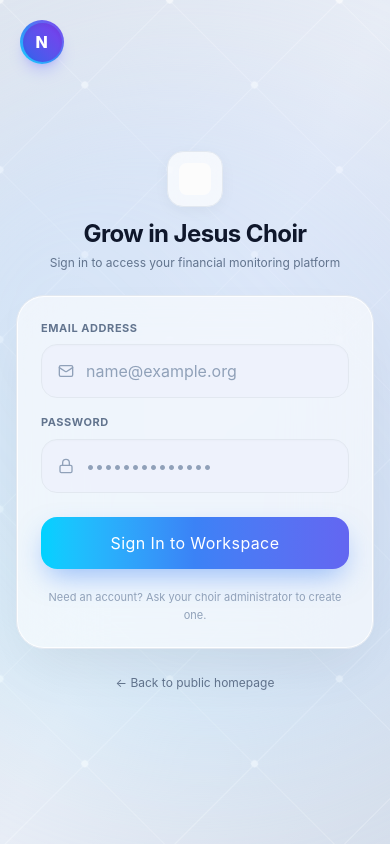
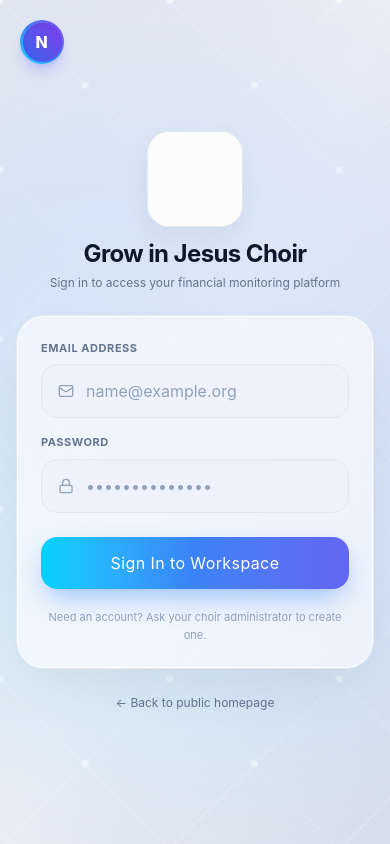
Before and after one commit to gilberttuyambaze/grow_in_jesus_choir, a Next.js app: page /login in a window 390 px wide. Built offline with nearby package versions, Linux system fonts and the light colour scheme.

Commit message:
feat(brand): double choir logo card box size (2x) to fill edge-to-edge with full mobile responsiveness

```diff
--- a/src/app/(public)/login/page.tsx
+++ b/src/app/(public)/login/page.tsx
@@ -77,9 +77,9 @@ export default function LoginPage() {
       <div className="relative z-10 w-full max-w-[440px] sm:max-w-[460px] mx-auto min-w-0">
         {/* Floating Brand Squircle & Titles */}
         <div className="text-center mb-6">
-          <Link href="/" className="inline-block group mb-3">
-            <div className="w-14 h-14 rounded-2xl bg-white/70 backdrop-blur-md border border-white/90 shadow-[0_4px_16px_rgba(0,0,0,0.04)] flex items-center justify-center mx-auto group-hover:scale-105 transition-transform">
-              <ChoirLogo className="w-8 h-8 rounded-lg object-contain" />
+          <Link href="/" className="inline-block group mb-3 sm:mb-4">
+            <div className="w-24 h-24 sm:w-28 sm:h-28 rounded-[22px] sm:rounded-[30px] bg-white/80 backdrop-blur-md border border-white/90 shadow-[0_10px_28px_rgba(0,0,0,0.06),0_0_0_1px_rgba(255,255,255,0.9)_inset] overflow-hidden flex items-center justify-center mx-auto group-hover:scale-105 transition-transform duration-300">
+              <ChoirLogo className="w-full h-full object-cover" />
             </div>
           </Link>
           <h1 className="text-2xl sm:text-[28px] font-bold text-slate-900 tracking-tight font-sans leading-tight">
```
